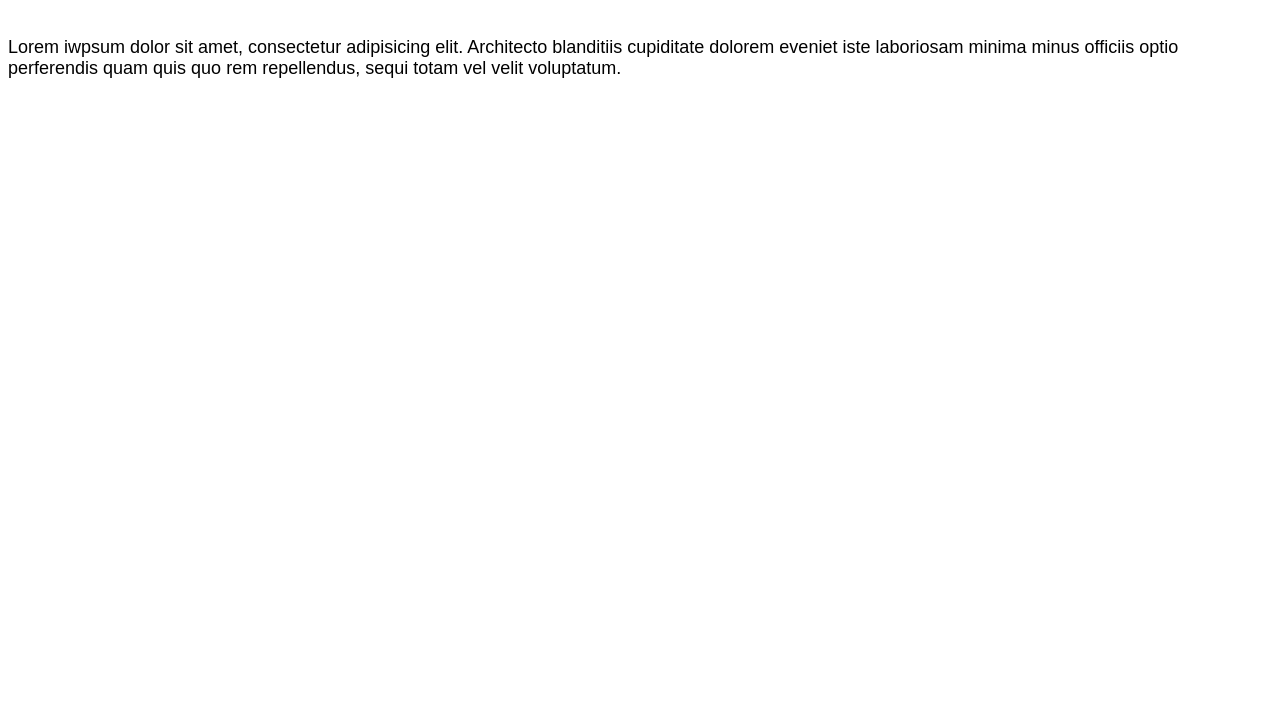
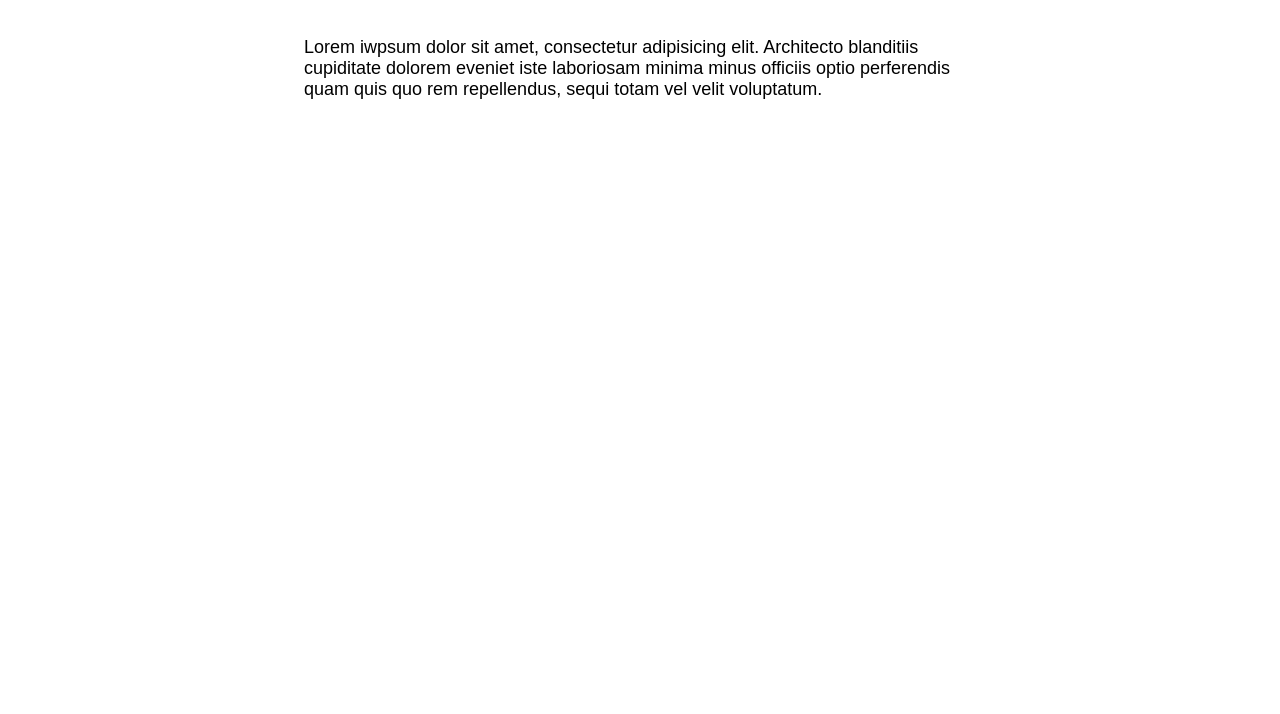
Before and after one commit to alekskos/overweb, a Gatsby site: page / in a window 1280 px wide. Shown: the part 86-800 px from the top of the page. Built offline with nearby package versions, Linux system fonts and the light colour scheme; Gatsby itself is replaced by a stand-in of ours.

Commit message:
fixes width of content

```diff
--- a/src/pages/index.js
+++ b/src/pages/index.js
@@ -5,6 +5,8 @@ import {GlobalStyles} from '../globalStyles'
 // styles
 const Main = styled.main`
   display: grid;
+  margin: auto;
+  max-width: 42rem;
 `;
 
 const Header = styled.h1`
```
